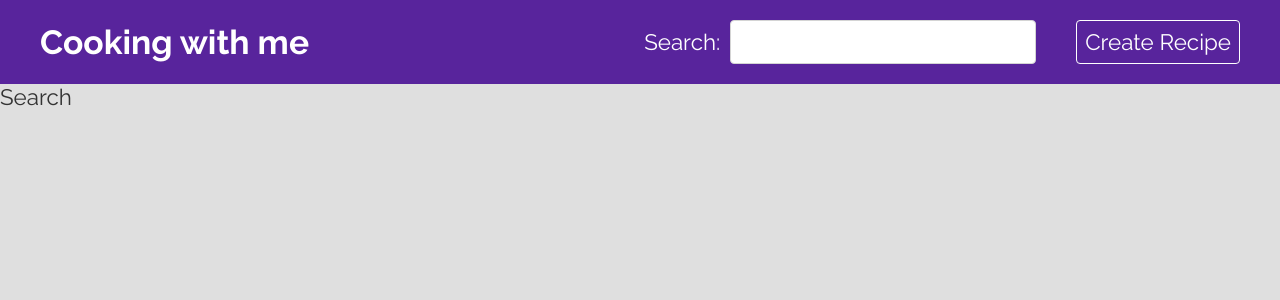
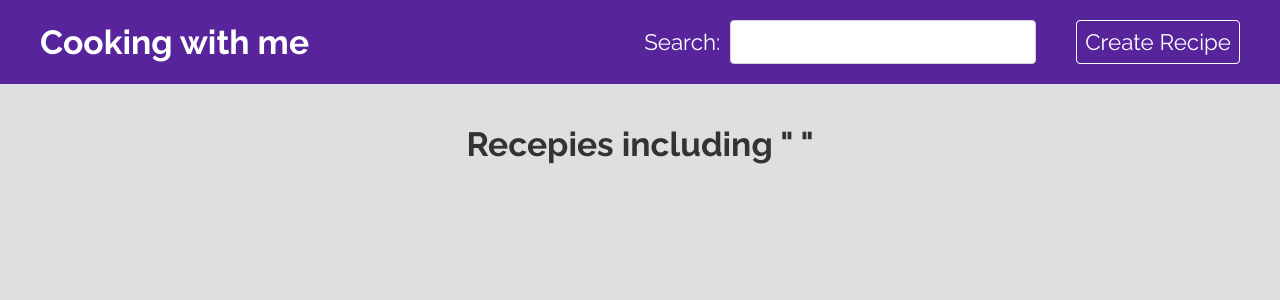
Before and after one commit to negin-khademi/cooking, a React (Create React App) app: page /search in a window 1280 px wide. Shown: the top 300 px of the page. Built offline with nearby package versions, Linux system fonts and the light colour scheme; data requests are answered from the project's data file.

Commit message:
search results page

```diff
--- a/src/pages/search/Search.js
+++ b/src/pages/search/Search.js
@@ -1,3 +1,21 @@
+import RecepieList from '../../components/RecipeList';
+import { useFetch } from '../../hooks/useFetch';
+import { useLocation } from 'react-router-dom';
+
 export default function Search() {
-  return <div>Search</div>;
+  const queryString = useLocation().search;
+  const queryParams = new URLSearchParams(queryString);
+  const query = queryParams.get('q');
+
+  const url = 'http://localhost:3000/recipes?q=' + query;
+  const { error, data, isPending } = useFetch(url);
+
+  return (
+    <div>
+      <h2 className="page-title">Recepies including " {query}"</h2>
+      {error && <p className="error">{error}</p>}
+      {isPending && <p className="loading">Loading...</p>}
+      {data && <RecepieList recipes={data} />}
+    </div>
+  );
 }
```
